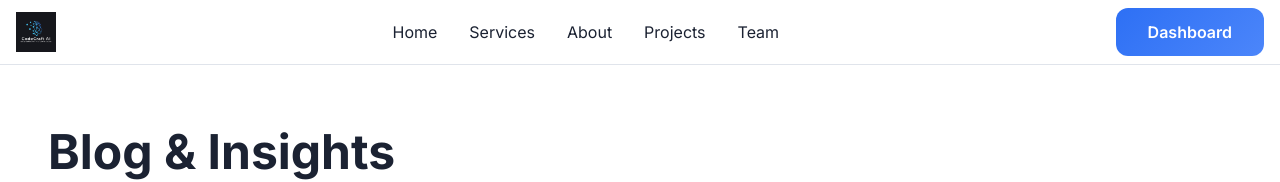
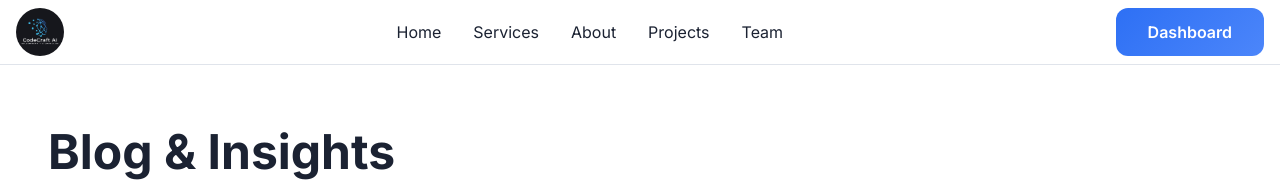
Before and after one commit to Ummay480/codecraft-ai-web, a React (Vite) app: page /blog in a window 1280 px wide. Shown: the top 182 px of the page. Built offline with nearby package versions, Linux system fonts and the light colour scheme; the HTML template or start-up script is replaced by a standard one.

Commit message:
Adjust logo shape

```diff
--- a/src/components/Header.tsx
+++ b/src/components/Header.tsx
@@ -10,7 +10,7 @@ const Header = () => {
     <header className="fixed top-0 left-0 right-0 z-50 bg-background/80 backdrop-blur-md border-b border-border">
       <div className="container mx-auto px-4 h-16 flex items-center justify-between">
         <div className="flex items-center space-x-2">
-          <img src={logo} alt="CodeCraft AI Logo" className="h-10 w-auto" />
+          <img src={logo} alt="CodeCraft AI Logo" className="h-12 w-12 rounded-full object-cover" />
         </div>
 
         {/* Desktop Navigation */}
```
